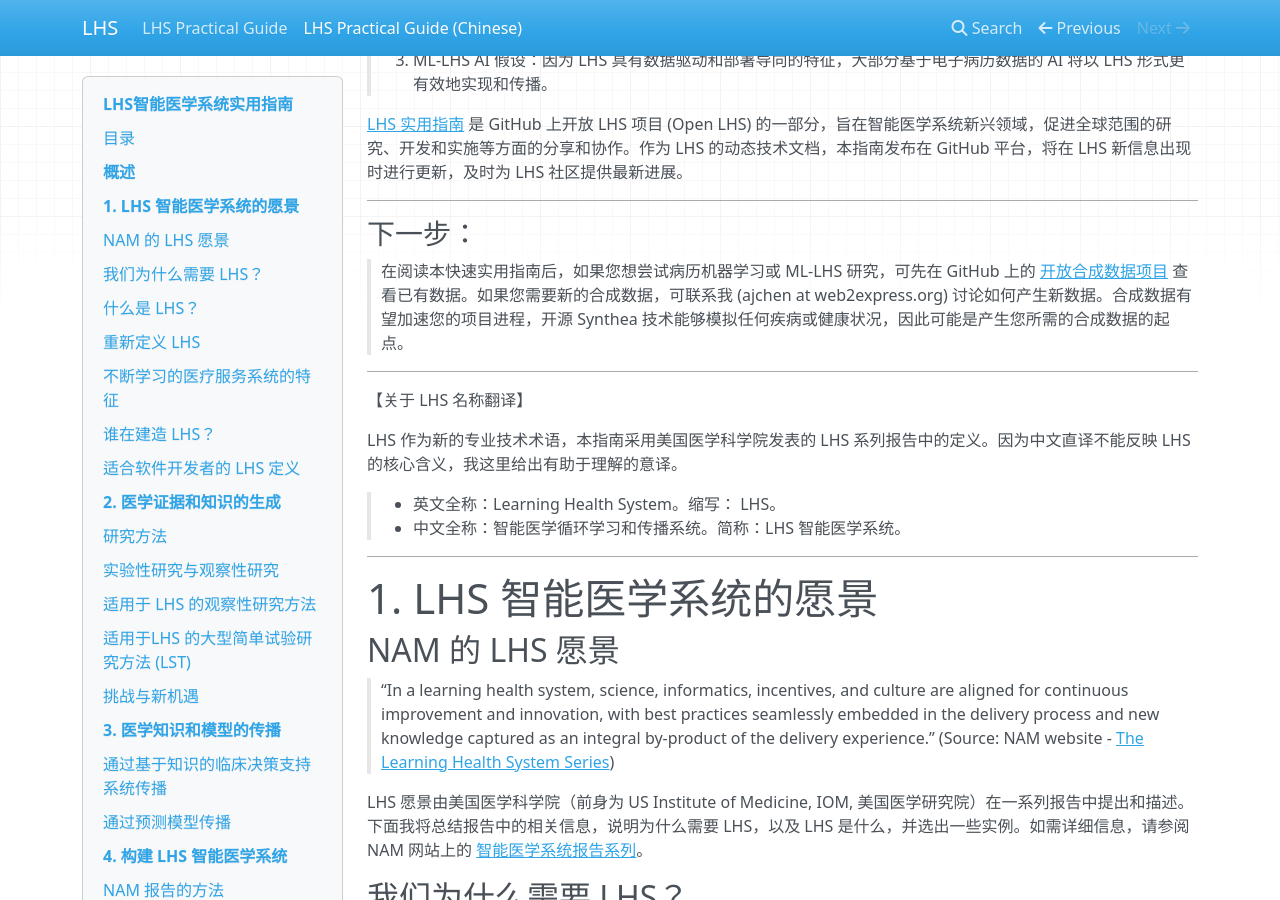
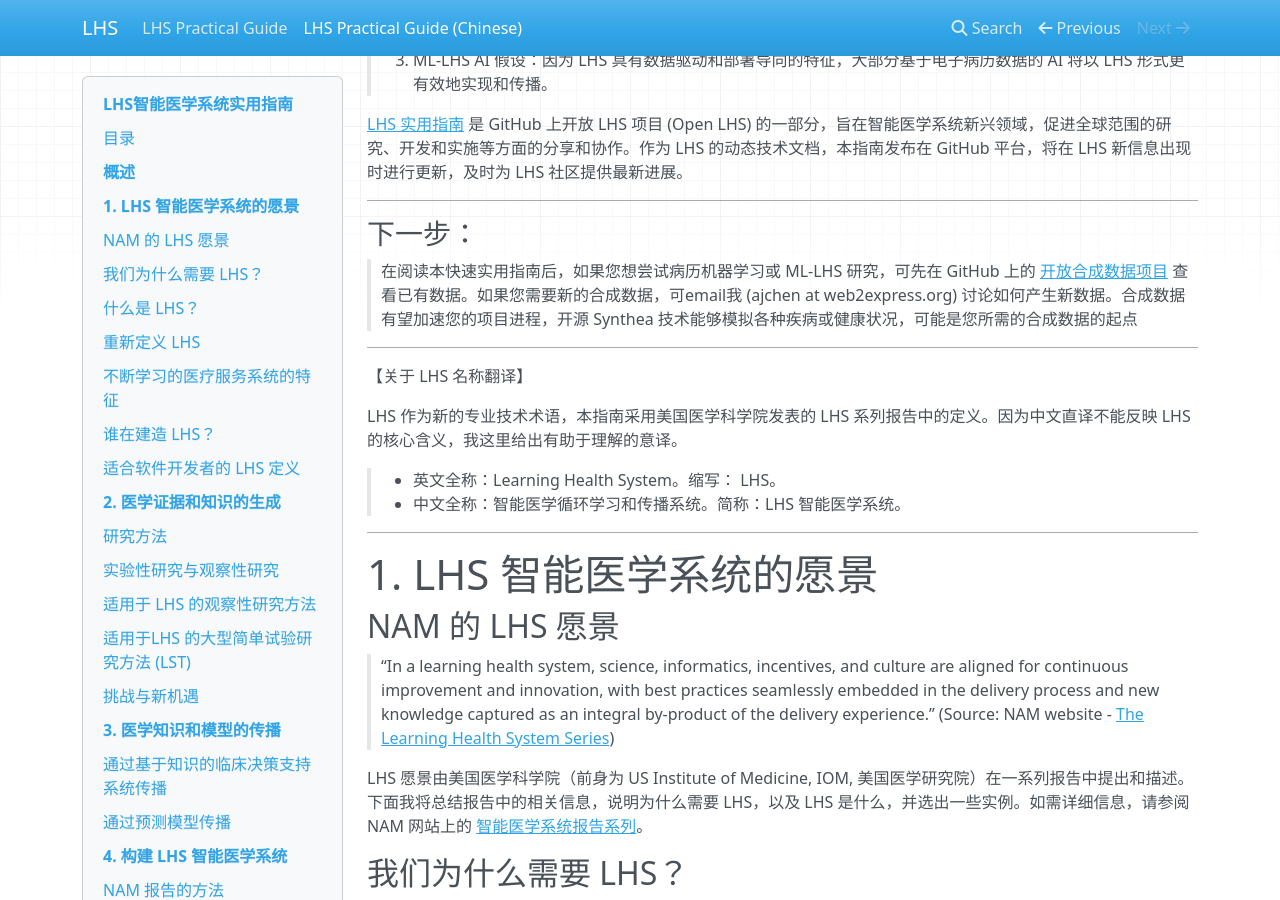
Before and after one commit to lhs-open/lhs-guide, an MkDocs documentation site: the page built from docs/index_zh.md, in a window 1280 px wide and 900 px high, scrolled down 1271 px. Built offline with MkDocs 1.6.1, drawn with Linux system fonts in a browser that asks for light colours; nearby versions of some CDN libraries.

Commit message:
fix next step para

```diff
--- a/docs/index_zh.md
+++ b/docs/index_zh.md
@@ -47,7 +47,7 @@
 
 ### 下一步：
 
->   在阅读本快速实用指南后，如果您想尝试病历机器学习或 ML-LHS 研究，可先在 GitHub 上的 [开放合成数据项目](https://github.com/lhs-open/synthetic-data) 查看已有数据。如果您需要新的合成数据，可联系我 (ajchen at web2express.org) 讨论如何产生新数据。合成数据有望加速您的项目进程，开源 Synthea 技术能够模拟任何疾病或健康状况，因此可能是产生您所需的合成数据的起点。
+>   在阅读本快速实用指南后，如果您想尝试病历机器学习或 ML-LHS 研究，可先在 GitHub 上的 [开放合成数据项目](https://github.com/lhs-open/synthetic-data) 查看已有数据。如果您需要新的合成数据，可email我 (ajchen at web2express.org) 讨论如何产生新数据。合成数据有望加速您的项目进程，开源 Synthea 技术能够模拟各种疾病或健康状况，可能是您所需的合成数据的起点
 
 ---
 
```
